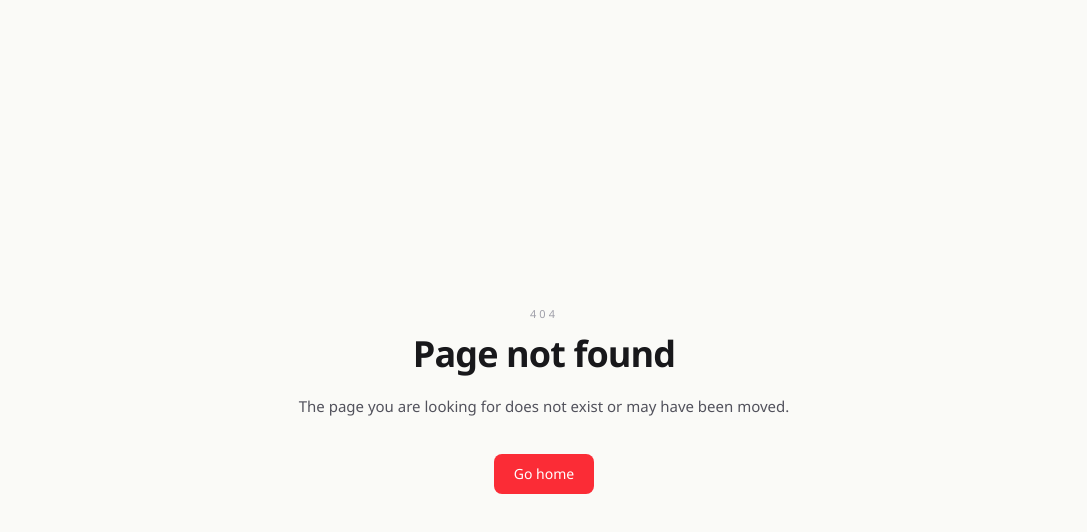
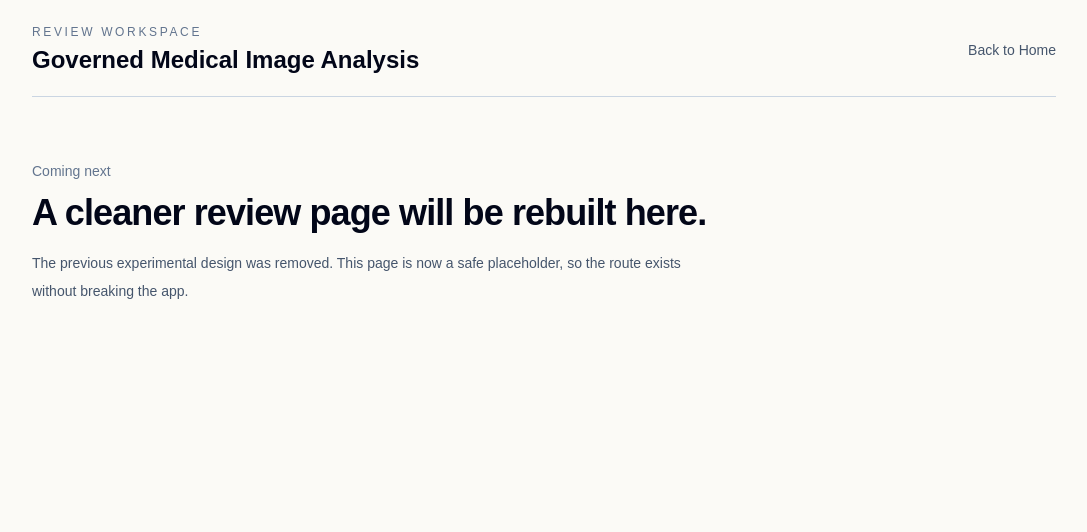
Before and after one commit to rovshanahh/medAI_wgyl-ro, a Next.js app in the folder frontend/: page /review in a window 1280 px wide. Before the commit this address had no page. Shown: the top 532 px of the page, without its empty margins (96-1183 px from the left). Built offline with nearby package versions, Linux system fonts and the light colour scheme.

Commit message:
Add safe review workspace placeholder

```diff
--- /dev/null
+++ b/frontend/app/review/page.tsx
@@ -0,0 +1,37 @@
+"use client";
+
+import Link from "next/link";
+
+export default function ReviewPage() {
+  return (
+    <main className="min-h-screen bg-[#fbfaf6] px-6 py-6 text-slate-950">
+      <div className="mx-auto max-w-5xl">
+        <header className="flex items-center justify-between border-b border-slate-300 pb-5">
+          <div>
+            <p className="text-xs uppercase tracking-[0.22em] text-slate-500">
+              Review workspace
+            </p>
+            <h1 className="mt-1 text-2xl font-semibold">
+              Governed Medical Image Analysis
+            </h1>
+          </div>
+
+          <Link href="/" className="text-sm text-slate-600 hover:text-slate-950">
+            Back to Home
+          </Link>
+        </header>
+
+        <section className="py-16">
+          <p className="text-sm text-slate-500">Coming next</p>
+          <h2 className="mt-3 text-4xl font-semibold tracking-tight">
+            A cleaner review page will be rebuilt here.
+          </h2>
+          <p className="mt-4 max-w-2xl text-sm leading-7 text-slate-600">
+            The previous experimental design was removed. This page is now a safe
+            placeholder, so the route exists without breaking the app.
+          </p>
+        </section>
+      </div>
+    </main>
+  );
+}
```
